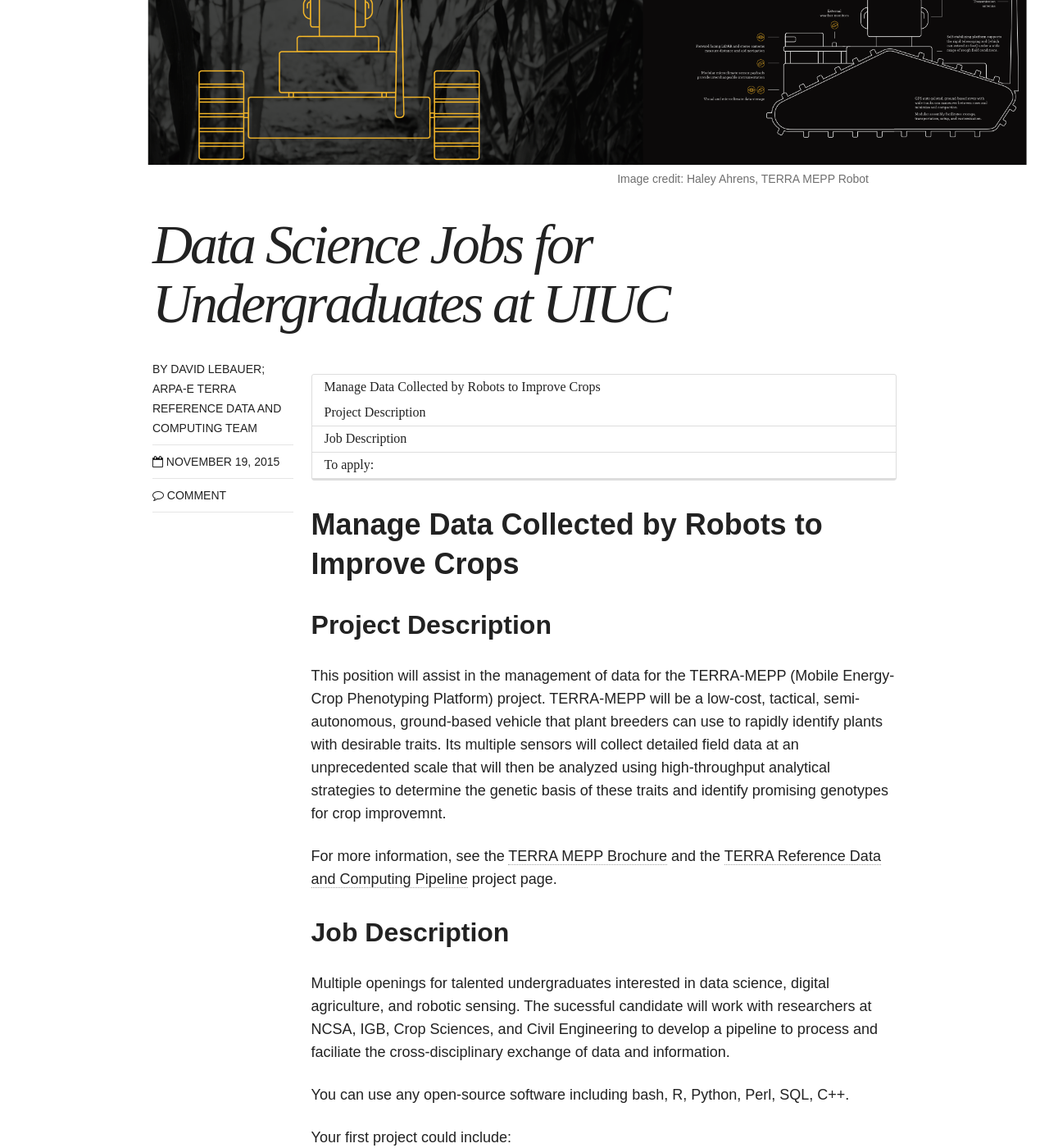
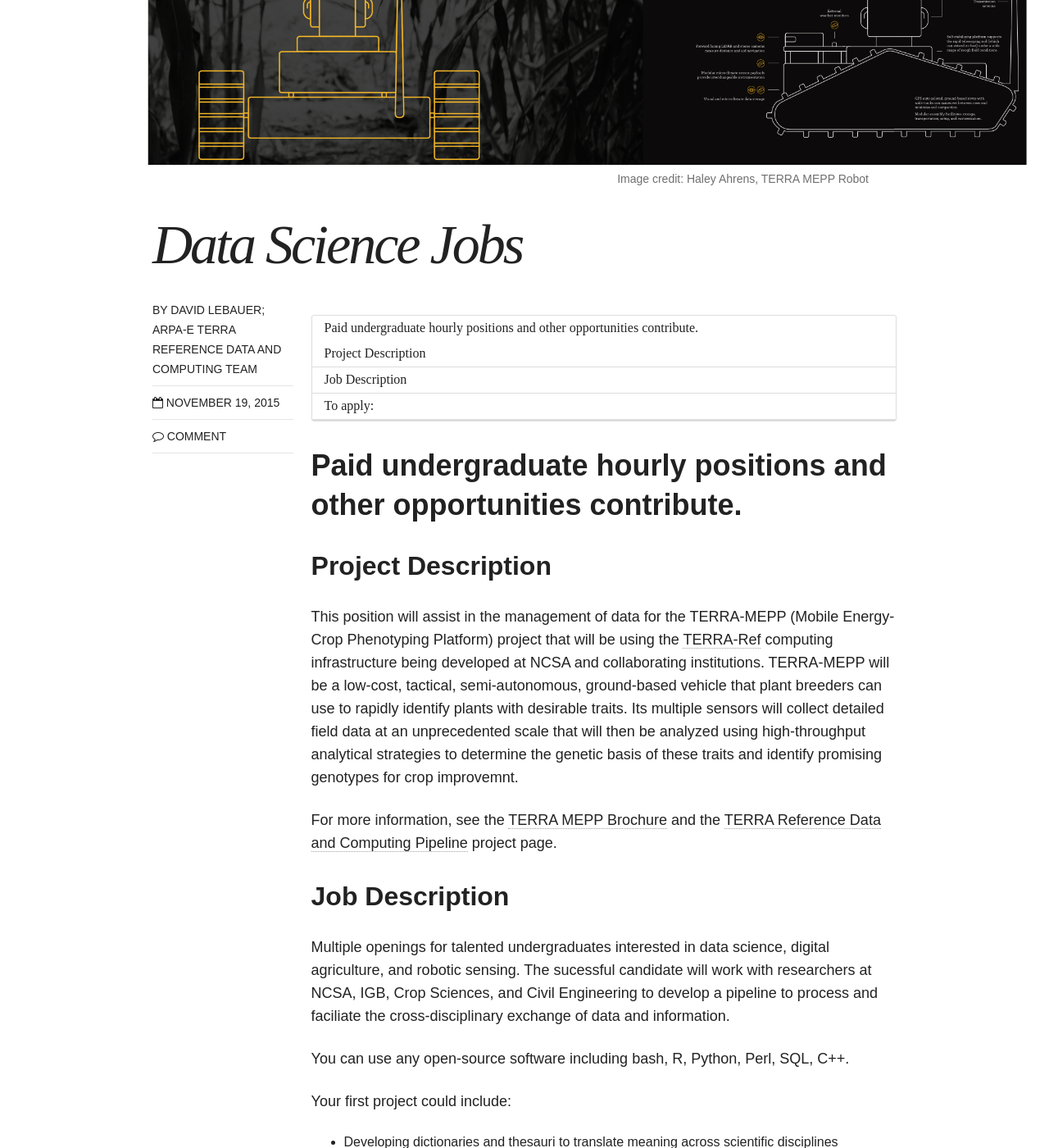
Before and after one commit to terra-reference/terraref.github.io, a Jekyll site: the page built from _posts/blog/2015-11-18-undergraduate-positions-in-informatics.md, in a window 1280 px wide and 1400 px high, scrolled down 433 px. Shown: the whole window at 82% size. Built offline with Jekyll 4.4.1, drawn with Linux system fonts in a browser that asks for light colours; nearby versions of some CDN libraries; comment, search, counter and statistics services are not loaded.

Commit message:
Update 2015-11-18-undergraduate-positions-in-informatics.md

```diff
--- a/_posts/blog/2015-11-18-undergraduate-positions-in-informatics.md
+++ b/_posts/blog/2015-11-18-undergraduate-positions-in-informatics.md
@@ -1,6 +1,6 @@
 ---
 layout: post
-title: "Data Science Jobs for Undergraduates at UIUC"
+title: "Data Science Jobs"
 categories: blog
 tags: []
 image:
@@ -13,11 +13,11 @@ date: 2015-11-18T20:36:50-06:00
 * Table of Contents
 {:toc}
 
-# Manage Data Collected by Robots to Improve Crops
+# Paid undergraduate hourly positions and other opportunities contribute.
 
 ## Project Description
 
-This position will assist in the management of data for the TERRA-MEPP (Mobile Energy-Crop Phenotyping Platform) project.
+This position will assist in the management of data for the TERRA-MEPP (Mobile Energy-Crop Phenotyping Platform) project that will be using the [TERRA-Ref](http://terraref.ncsa.illinois.edu) computing infrastructure being developed at NCSA and collaborating institutions.
 TERRA-MEPP will be a low-cost, tactical, semi-autonomous, ground-based vehicle that plant breeders can use to rapidly identify plants with desirable traits.
 Its multiple sensors will collect detailed field data at an unprecedented scale that will then be analyzed using high-throughput analytical strategies to determine the genetic basis of these traits and identify promising genotypes for crop improvemnt.
 
```
